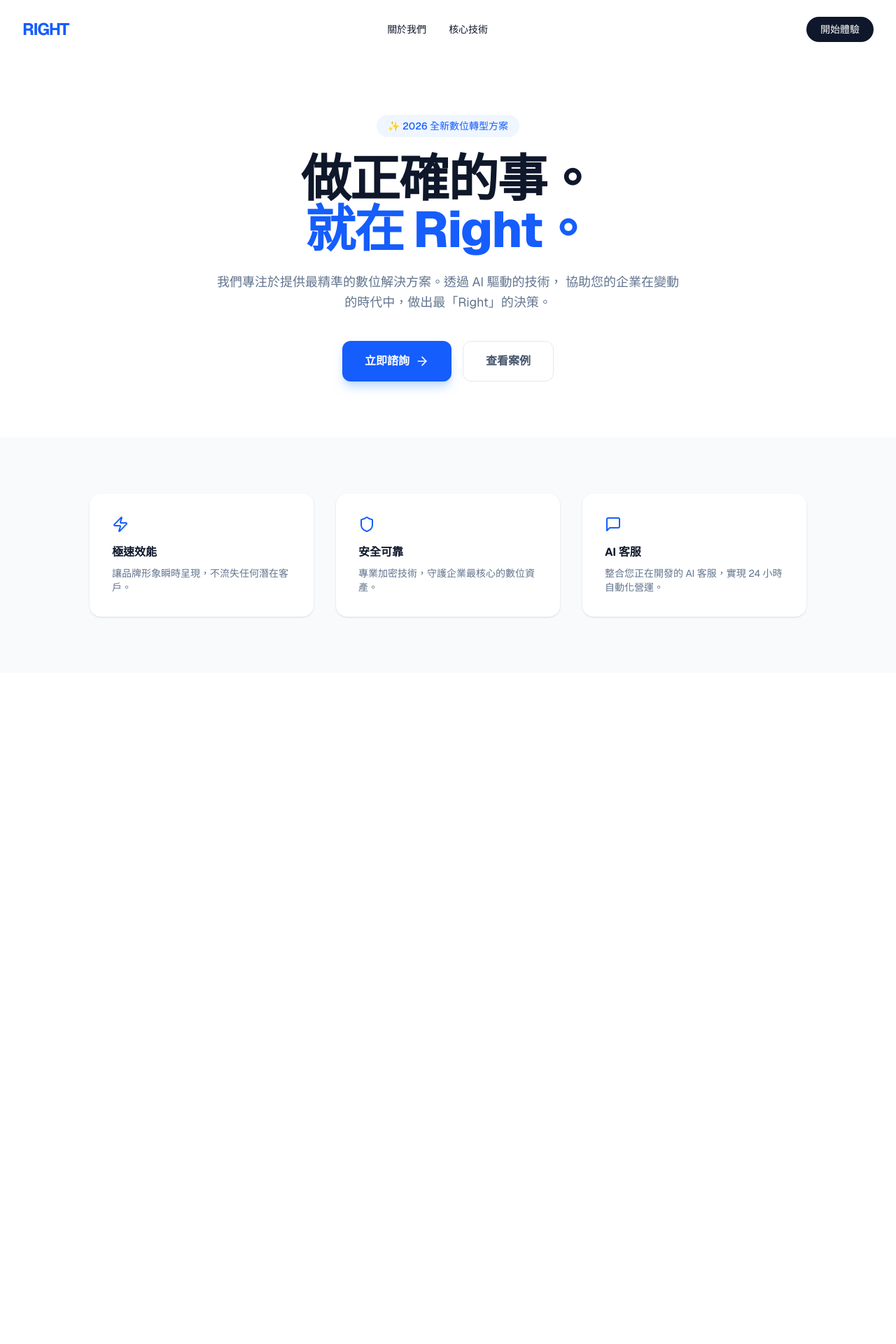
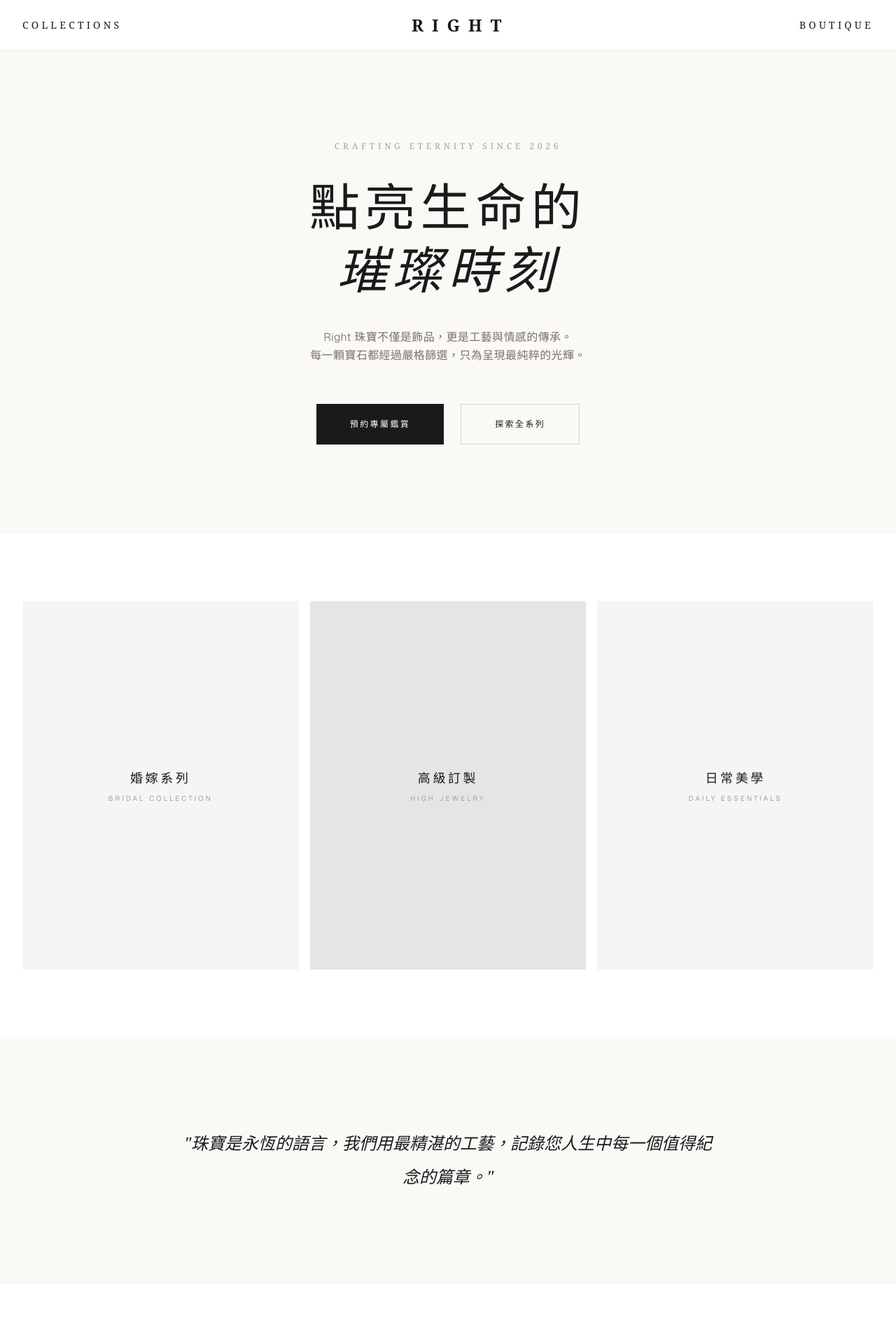
Before and after one commit to Icezealots/nextjs-boilerplate, a Next.js app: page / in a window 1280 px wide. Shown: the top 1920 px of the page at 70% size. Before the commit the page ends 961 px from the top, so only its background shows below. Built offline with nearby package versions, Linux system fonts and the light colour scheme.

Commit message:
Update page.tsx

```diff
--- a/app/page.tsx
+++ b/app/page.tsx
@@ -1,64 +1,100 @@
 import Image from "next/image";
 import { ArrowRight, MessageSquare, Zap, Shield } from "lucide-react";
 
+"use client";
+
 export default function Home() {
   return (
-    <div className="flex min-h-screen flex-col bg-white font-sans text-slate-900">
-      {/* 導覽列 */}
-      <nav className="flex items-center justify-between px-8 py-6 max-w-7xl mx-auto w-full">
-        <div className="text-2xl font-bold tracking-tighter text-blue-600">RIGHT</div>
-        <div className="hidden md:flex space-x-8 text-sm font-medium">
-          <a href="#" className="hover:text-blue-600 transition">關於我們</a>
-          <a href="#" className="hover:text-blue-600 transition">核心技術</a>
+    <div className="flex min-h-screen flex-col bg-[#FAF9F6] text-[#1a1a1a] font-serif selection:bg-stone-200">
+      {/* 頂部導覽 - 極簡精品風格 */}
+      <nav className="sticky top-0 z-50 border-b border-stone-200 bg-white/90 backdrop-blur-sm px-8 py-5">
+        <div className="flex items-center justify-between max-w-7xl mx-auto w-full">
+          <div className="text-sm tracking-[0.3em] font-light">COLLECTIONS</div>
+          <div className="text-2xl tracking-[0.5em] font-bold">RIGHT</div>
+          <div className="text-sm tracking-[0.3em] font-light uppercase">Boutique</div>
         </div>
-        <button className="bg-slate-900 text-white px-5 py-2 rounded-full text-sm hover:bg-slate-800 transition">
-          開始體驗
-        </button>
       </nav>
 
-      {/* Hero Section - 品牌大圖區 */}
-      <main className="flex flex-1 flex-col items-center justify-center px-8 py-20 text-center">
-        <div className="mb-6 flex items-center justify-center rounded-full bg-blue-50 px-4 py-1.5 text-sm font-medium text-blue-600">
-          ✨ 2026 全新數位轉型方案
-        </div>
-        <h1 className="mb-6 text-5xl font-extrabold tracking-tight md:text-7xl">
-          做正確的事。<br />
-          <span className="text-blue-600">就在 Right。</span>
+      {/* Hero Section - 珠寶品牌形象 */}
+      <main className="flex flex-col items-center justify-center px-8 py-32 text-center">
+        <div className="mb-8 tracking-[0.4em] text-xs text-stone-400 uppercase">Crafting Eternity Since 2026</div>
+        <h1 className="mb-10 text-5xl md:text-7xl font-light tracking-widest leading-tight">
+          點亮生命的<br />
+          <span className="italic">璀璨時刻</span>
         </h1>
-        <p className="mb-10 max-w-2xl text-lg leading-relaxed text-slate-500">
-          我們專注於提供最精準的數位解決方案。透過 AI 驅動的技術，
-          協助您的企業在變動的時代中，做出最「Right」的決策。
+        <p className="mb-14 max-w-xl text-stone-500 leading-relaxed font-sans font-light tracking-wide">
+          Right 珠寶不僅是飾品，更是工藝與情感的傳承。<br />
+          每一顆寶石都經過嚴格篩選，只為呈現最純粹的光輝。
         </p>
-        <div className="flex flex-col gap-4 sm:flex-row">
-          <button className="flex items-center justify-center gap-2 rounded-xl bg-blue-600 px-8 py-4 font-bold text-white shadow-lg shadow-blue-200 transition hover:bg-blue-700">
-            立即諮詢 <ArrowRight size={20} />
+        <div className="flex flex-col gap-6 sm:flex-row font-sans uppercase tracking-[0.2em] text-xs">
+          <button className="bg-[#1a1a1a] px-12 py-5 text-white hover:bg-stone-800 transition-all duration-500">
+            預約專屬鑑賞
           </button>
-          <button className="flex items-center justify-center gap-2 rounded-xl border border-slate-200 px-8 py-4 font-bold text-slate-600 transition hover:bg-slate-50">
-            查看案例
+          <button className="border border-stone-300 px-12 py-5 hover:bg-white transition-all duration-500">
+            探索全系列
           </button>
         </div>
       </main>
 
-      {/* 底部功能預覽 */}
-      <section className="bg-slate-50 py-20 px-8">
-        <div className="mx-auto grid max-w-5xl gap-8 md:grid-cols-3">
-          <div className="rounded-2xl bg-white p-8 shadow-sm">
-            <Zap className="mb-4 text-blue-600" />
-            <h3 className="mb-2 font-bold">極速效能</h3>
-            <p className="text-sm text-slate-500">讓品牌形象瞬時呈現，不流失任何潛在客戶。</p>
-          </div>
-          <div className="rounded-2xl bg-white p-8 shadow-sm">
-            <Shield className="mb-4 text-blue-600" />
-            <h3 className="mb-2 font-bold">安全可靠</h3>
-            <p className="text-sm text-slate-500">專業加密技術，守護企業最核心的數位資產。</p>
-          </div>
-          <div className="rounded-2xl bg-white p-8 shadow-sm">
-            <MessageSquare className="mb-4 text-blue-600" />
-            <h3 className="mb-2 font-bold">AI 客服</h3>
-            <p className="text-sm text-slate-500">整合您正在開發的 AI 客服，實現 24 小時自動化營運。</p>
+      {/* 珠寶展示區 (Collections Preview) */}
+      <section className="py-24 px-8 bg-white">
+        <div className="max-w-7xl mx-auto">
+          <div className="grid grid-cols-1 md:grid-cols-3 gap-4">
+            <JewelryCategory name="婚嫁系列" sub="Bridal Collection" color="bg-stone-100" />
+            <JewelryCategory name="高級訂製" sub="High Jewelry" color="bg-stone-200" />
+            <JewelryCategory name="日常美學" sub="Daily Essentials" color="bg-stone-100" />
           </div>
         </div>
       </section>
+
+      {/* 品牌服務資訊 (Information) */}
+      <section className="py-32 px-8 text-center bg-[#FAF9F6]">
+        <div className="max-w-3xl mx-auto italic text-2xl leading-loose font-light">
+          "珠寶是永恆的語言，我們用最精湛的工藝，記錄您人生中每一個值得紀念的篇章。"
+        </div>
+      </section>
+
+      {/* 專業諮詢服務 (Service & Consulting) */}
+      <section className="py-24 px-8 bg-white border-t border-stone-100">
+        <div className="max-w-5xl mx-auto grid md:grid-cols-2 gap-20 items-center">
+          <div className="text-left">
+            <h2 className="text-3xl font-light tracking-widest mb-8 uppercase">專業諮詢服務</h2>
+            <div className="space-y-8 font-sans font-light text-stone-600">
+              <p>● 1對1 私人珠寶顧問預約</p>
+              <p>● GIA 鑽石等級鑑定與諮詢</p>
+              <p>● 舊品翻新與個性化訂製</p>
+            </div>
+          </div>
+          <div className="aspect-[4/5] bg-stone-100 flex items-center justify-center text-stone-300 italic">
+            [ 品牌形象照展示區域 ]
+          </div>
+        </div>
+      </section>
+
+      {/* 頁尾 */}
+      <footer className="py-20 px-8 bg-[#1a1a1a] text-white text-center">
+        <div className="text-xl tracking-[0.8em] mb-10">RIGHT</div>
+        <div className="flex justify-center space-x-8 mb-10 text-[10px] tracking-[0.3em] text-stone-500 uppercase">
+          <a href="#">Privacy</a>
+          <a href="#">Stores</a>
+          <a href="#">Contact</a>
+        </div>
+        <div className="text-[10px] text-stone-600 tracking-widest">
+          © 2026 RIGHT JEWELRY. ALL RIGHTS RESERVED.
+        </div>
+      </footer>
     </div>
   );
 }
+
+function JewelryCategory({ name, sub, color }: { name: string; sub: string; color: string }) {
+  return (
+    <div className={`aspect-[3/4] ${color} flex flex-col items-center justify-center group cursor-pointer overflow-hidden relative`}>
+      <div className="z-10 text-center transition-transform duration-700 group-hover:scale-110">
+        <div className="text-lg tracking-[0.2em] mb-2">{name}</div>
+        <div className="text-[10px] tracking-[0.3em] text-stone-400 uppercase font-sans">{sub}</div>
+      </div>
+      <div className="absolute inset-0 bg-white/20 opacity-0 group-hover:opacity-100 transition-opacity duration-700"></div>
+    </div>
+  );
+}
```
